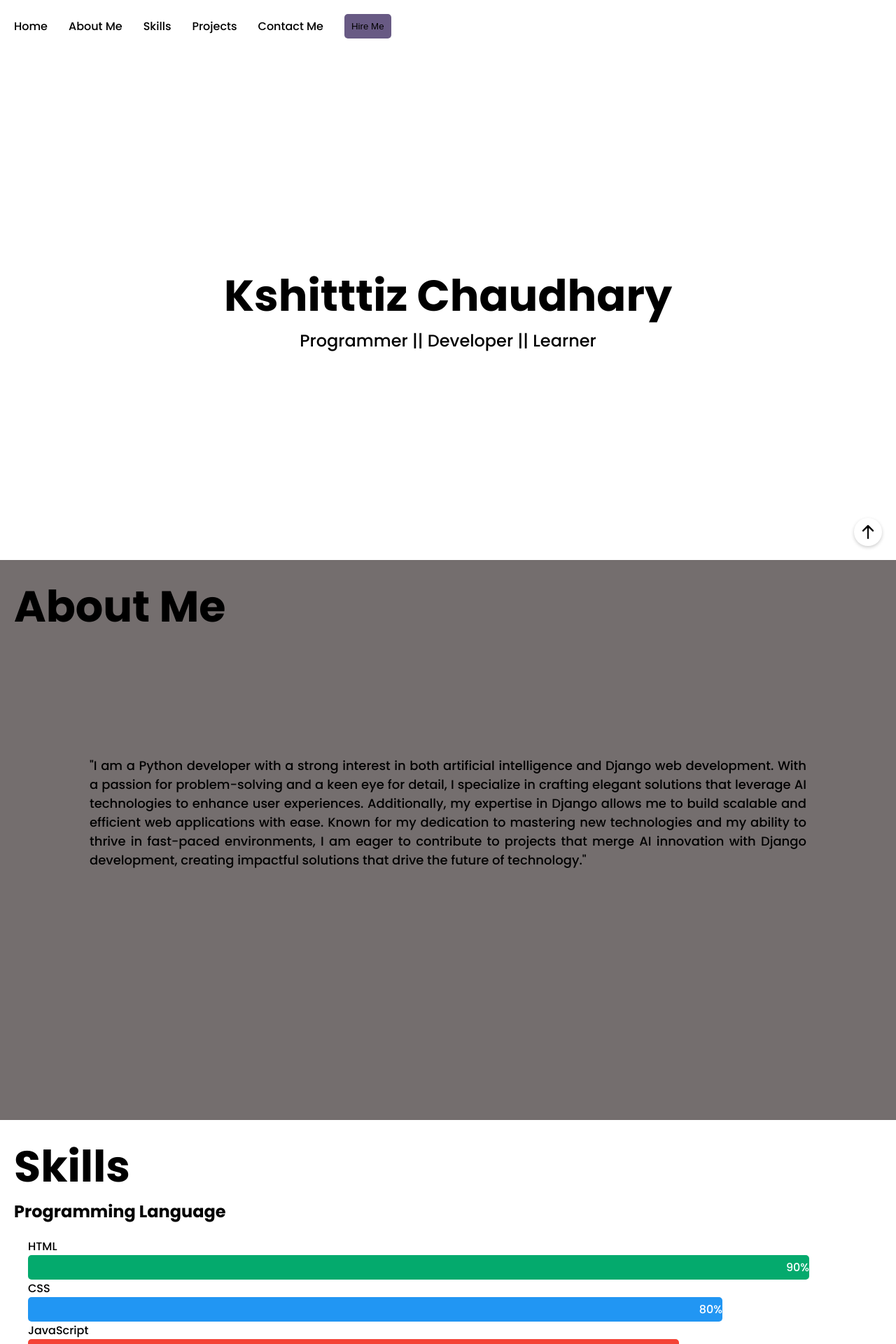
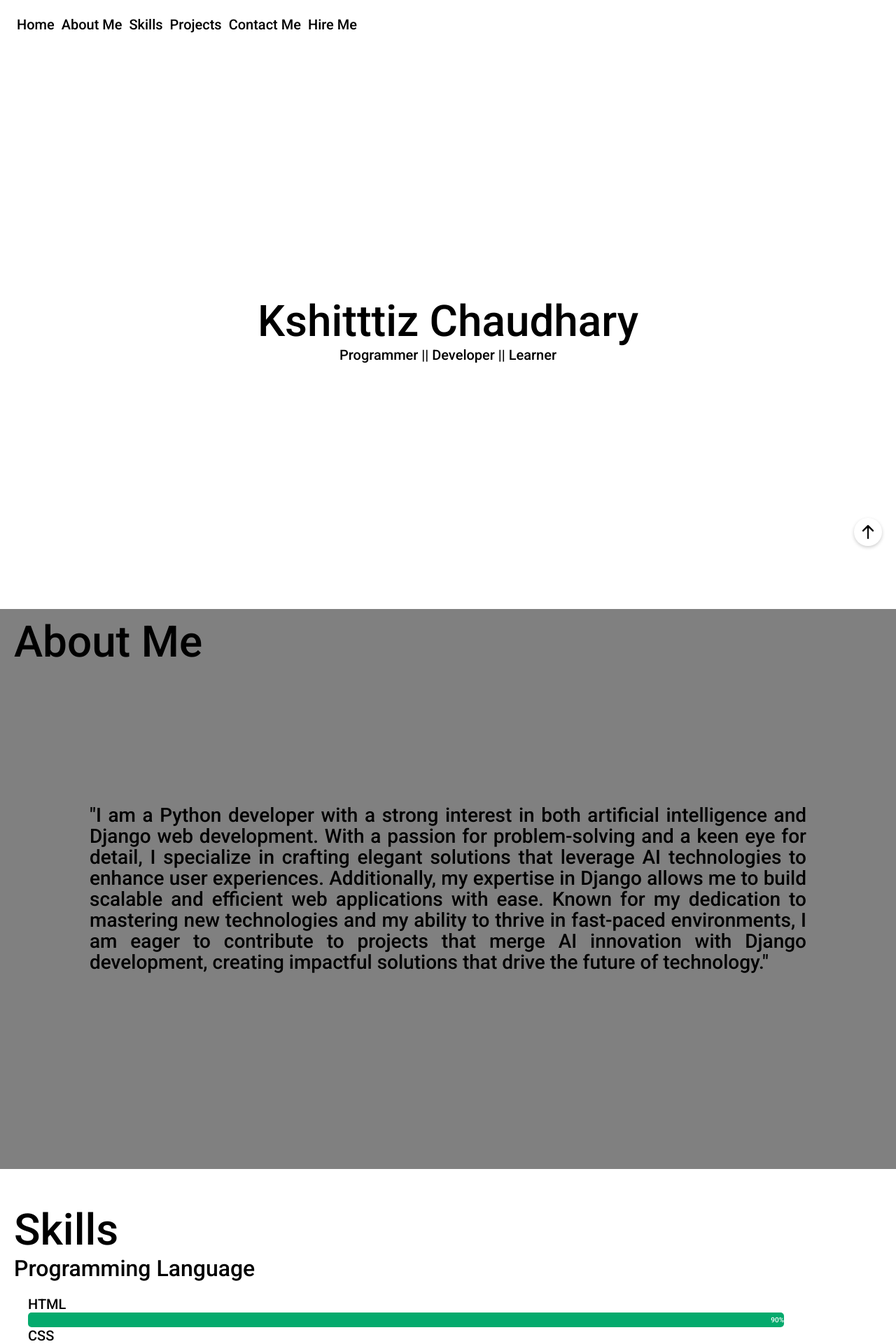
Before and after one commit to HastagKc/MyPortfolio, a Django app: page / in a window 1280 px wide. Shown: the top 1920 px of the page at 70% size. Run offline with Django 5.2, Linux system fonts and the light colour scheme.

Commit message:
styling upto skills container complete

```diff
--- a/myportfolio/static/css/style.css
+++ b/myportfolio/static/css/style.css
@@ -1,92 +1,121 @@
-:root {
-  --primary-color: #fff;
-  --secondary-color: rgb(116, 110, 110);
-  --button-color: #685a84;
-  --floating-btn-color: #fff;
-  --heading-one: 62px;
-  --heading-two: 24px;
+@import url("https://fonts.googleapis.com/css2?family=Montserrat:ital,wght@0,100..900;1,100..900&family=Roboto:ital,wght@0,100;0,300;0,400;0,500;0,700;0,900;1,100;1,300;1,400;1,500;1,700;1,900&display=swap");
+* {
+  padding: 0;
+  margin: 0;
+  box-sizing: border-box;
+  font-family: "Roboto", sans-serif;
+  font-weight: 500;
+  font-style: normal;
 }
 
+header {
+  width: 100%;
+  height: 70px;
+  /* background-color: red; */
+}
+
+.nav-bar {
+  padding: 0px 10px;
+}
 html {
   scroll-behavior: smooth;
+  font-size: 62.5%;
+  /* 1rem = 10px */
 }
 
-* {
-  margin: 0;
-  padding: 0;
-  box-sizing: border-box;
+section {
+  width: 100%;
+  min-height: 100vh;
 }
 
-body {
-  background-color: var(--primary-color);
-  font-family: "Poppins", sans-serif;
-  font-weight: 500;
-  font-style: normal;
-  min-height: 100vh;
-  width: 100vh;
-  overflow-x: hidden;
-}
-#home {
-  width: 100vw;
-  height: 100vh;
+li {
+  list-style: none;
 }
 
-#navigation {
-  height: 10vh;
+a {
+  color: black;
+  text-decoration: none;
+  font-size: 2rem;
+}
+
+h1 {
+  font-size: 6.2rem;
+}
+
+p {
+  font-size: 2rem;
+}
+
+.nav-bar {
+  min-height: 70px;
+  display: flex;
+  justify-content: space-between;
+  align-items: center;
+  padding: 0 24px;
+  /* background-color: red; */
+}
+
+.nav-menu {
+  display: flex;
+  justify-content: space-between;
+  align-items: center;
+  gap: 10px;
+}
+
+.nav-link {
+  transition: 0.4s ease-in-out;
+}
+
+.nav-link:hover {
+  color: dodgerblue;
+}
+
+.hamburger {
+  display: none;
+  cursor: pointer;
+}
+
+.bar {
+  display: block;
+  width: 25px;
+  height: 3px;
+  margin: 5px;
+  -webkit-transition: all 0.3s ease-in-out;
+  transition: all 0.3s ease-in-out;
+  background-color: black;
+}
+
+/* heading section */
+
+#heading-section {
+  width: 100%;
+  height: calc(100vh - 70px);
+}
+
+#heading-section .content-div {
+  display: flex;
+  justify-content: center;
+  align-items: center;
+  width: 100%;
+  height: 100%;
   /* background-color: blue; */
 }
 
-#navigation .links {
-  list-style: none;
-  display: flex;
-  align-items: center;
-}
-#navigation .links li {
-  margin-left: 10px;
-  margin-top: 20px;
-}
-
-#navigation .links li a {
-  text-decoration: none;
-  color: black;
-  padding: 10px;
-}
-
-#navigation .links button {
-  padding: 10px;
-  border-radius: 5px;
-  border: none;
-  background-color: var(--button-color);
-}
-.content-div {
-  display: flex;
-  justify-content: center;
-  align-items: center;
-  width: 100vw;
-  height: calc(100vh - 10vh);
-}
-
-h1 {
-  font-size: var(--heading-one);
-}
-h3 {
-  font-size: var(--heading-two);
-}
-section {
-  width: 100vw;
-  min-height: 100vh;
-  padding: 20px;
-}
-
-.content-div .content p {
-  font-size: 24px;
+#heading-section .content-div p {
+  font-size: 2rem;
   text-align: center;
 }
 
+/* about section */
+
 /* about me section  */
 #about-section {
-  background-color: var(--secondary-color);
+  background-color: grey;
   position: relative;
+}
+
+#about-section h1 {
+  padding: 10px 20px;
 }
 
 #about-section p {
@@ -95,20 +124,26 @@ section {
   left: 10%;
   right: 10%;
   /* transform: translate(-50%,-50%); */
-  font-size: 18px;
+  font-size: 2.8rem;
   text-align: justify;
+  line-height: 3rem;
 }
 
-/* skills section */
+/* skill section*/
+
 #skills-section {
-  background-color: var(--primary-color);
+  width: 100%;
+  padding: 50px 20px;
+  margin-bottom: 50px;
+  /* background-color: red; */
+}
+
+h3 {
+  font-size: 3.2rem;
 }
 
 #skills-section .skills-container {
-  width: 100vw;
-  min-height: 200px;
   padding: 20px;
-  /* background-color: red; */
 }
 
 #skills-section .skills-container.container {
--- a/myportfolio/static/js/app.js
+++ b/myportfolio/static/js/app.js
@@ -12,3 +12,19 @@ backButton.addEventListener('click', function(event) {
         behavior: 'smooth' // Smooth scrolling animation
     });
 });
+
+// responsive hamburger
+const hamburger = document.querySelector(".hamburger");
+const navMenu = document.querySelector(".nav-menu");
+
+hamburger.addEventListener("click", () => {
+  hamburger.classList.toggle("active");
+  navMenu.classList.toggle("active");
+});
+
+document.querySelectorAll(".nav-link").forEach((n) =>
+  n.addEventListener("click", () => {
+    hamburger.classList.remove("active");
+    navMenu.classList.remove("active");
+  })
+);
--- a/myportfolio/templates/index.html
+++ b/myportfolio/templates/index.html
@@ -5,41 +5,45 @@
     <meta charset="UTF-8" />
     <meta name="viewport" content="width=device-width, initial-scale=1.0" />
     <title>Home</title>
-    <link rel="preconnect" href="https://fonts.googleapis.com" />
-    <link rel="preconnect" href="https://fonts.gstatic.com" crossorigin />
-    <link
-      href="https://fonts.googleapis.com/css2?family=Montserrat:ital,wght@0,100..900;1,100..900&family=Poppins:ital,wght@0,100;0,200;0,300;0,400;0,500;0,600;0,700;0,800;0,900;1,100;1,200;1,300;1,400;1,500;1,600;1,700;1,800;1,900&display=swap"
-      rel="stylesheet"
-    />
+
     <link rel="stylesheet" href="{% static 'css/style.css' %}" />
   </head>
 
   <body>
-    <header id="home">
+    <header>
       <!-- navigation  -->
-      <nav id="navigation">
-        <ul class="links">
-          <li><a href="#">Home</a></li>
-          <li><a href="#about-section">About Me</a></li>
-          <li><a href="#skills-section">Skills</a></li>
-          <li><a href="#project-section">Projects</a></li>
-          <li><a href="#">Contact Me</a></li>
+      <nav class="nav-bar">
+        <ul class="nav-menu">
+          <li class="nav-item"><a href="#" class="nav-link">Home</a></li>
+          <li class="nav-item">
+            <a href="#about-section" class="nav-link">About Me</a>
+          </li>
+          <li class="nav-item">
+            <a href="#skills-section" class="nav-link">Skills</a>
+          </li>
+          <li class="nav-item">
+            <a href="#project-section" class="nav-link">Projects</a>
+          </li>
+          <li class="nav-item"><a href="#" class="nav-link">Contact Me</a></li>
+          <li class="nav-item"><a href="#" class="nav-link">Hire Me</a></li>
+        </ul>
 
-          <li>
-            <a href="#">
-              <button type="submit">Hire Me</button>
-            </a>
-          </li>
-        </ul>
+        <div class="hamburger">
+          <span class="bar"></span>
+          <span class="bar"></span>
+          <span class="bar"></span>
+        </div>
       </nav>
+    </header>
     <!-- heading Section -->
+    <section id="heading-section">
       <div class="content-div">
         <div class="content">
           <h1>Kshitttiz Chaudhary</h1>
           <p>Programmer || Developer || Learner</p>
         </div>
       </div>
-    </header>
+    </section>
     <!-- about section -->
     <section id="about-section">
       <h1>About Me</h1>
@@ -62,6 +66,9 @@
     <section id="skills-section">
       <h1>Skills</h1>
 
+      <!-- skill div -->
+
+      <div class="skills-div">
         <h3>Programming Language</h3>
         <div class="skills-container">
           <p>HTML</p>
@@ -94,9 +101,9 @@
             <div class="skills Django">85%</div>
           </div>
         </div>
+      </div>
       <!-- tools -->
       <h3>Tools</h3>
-
       <div class="tools-container">
         <!-- git -->
         <div class="card">
@@ -155,7 +162,6 @@
         </div>
       </div>
     </section>
-
     <section id="projects-section">
       <h1>Projects</h1>
 
@@ -168,11 +174,14 @@
         fuga eum.
       </p>
     </section>
+
     <!-- floating action button -->
     <button class="floating-button" id="back-to-top">
       <img src="{% static 'img/icons/up_arrow.png' %}" alt="Button Image" />
     </button>
 
+    <!-- js start form here -->
+
     <script src="{%static 'js/app.js'%}"></script>
   </body>
 </html>
```
Also changed, not shown: other parts of myportfolio/static/css/style.css (+57 -5 lines). Lines whose indentation alone changed are shown as unchanged.
